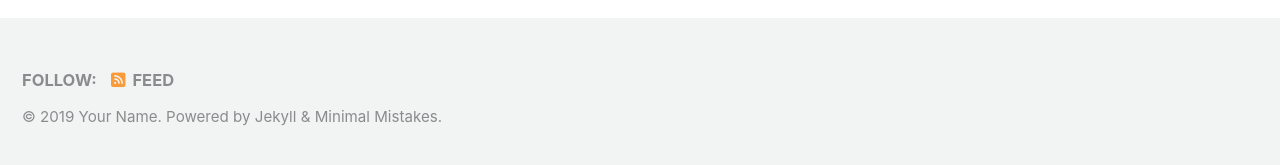
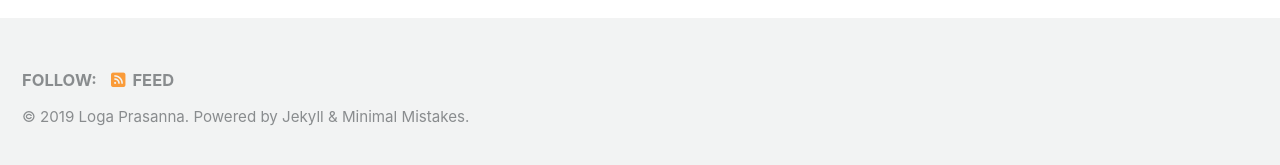
Before and after one commit to Logaprasanna/Logaprasanna.github.io, a Jekyll site: the page built from index.html, in a window 1280 px wide and 900 px high, scrolled down 222 px. Shown: the part 727-892 px from the top of the window. Built offline with Jekyll 4.4.1, drawn with Linux system fonts in a browser that asks for light colours; cached includes are drawn as plain includes; nearby versions of some CDN libraries; the list of posts is cut into pages by our own code; some of the changed text lies outside the part shown.

Commit message:
new github

```diff
--- a/_config.yml
+++ b/_config.yml
@@ -16,11 +16,11 @@ minimal_mistakes_skin    : "default" # "air", "aqua", "contrast", "dark", "dirt"
 
 # Site Settings
 locale                   : "en-US"
-title                    : "Site Title"
+title                    : "Loga Prasanna"
 title_separator          : "-"
 subtitle                 : # site tagline that appears below site title in masthead
-name                     : "Your Name"
-description              : "An amazing website."
+name                     : "Loga Prasanna"
+description              : "Data Science Portfolio"
 url                      : # the base hostname & protocol for your site e.g. "https://mmistakes.github.io"
 baseurl                  : # the subpath of your site, e.g. "/blog"
 repository               : # GitHub username/repo-name e.g. "mmistakes/minimal-mistakes"
@@ -107,10 +107,10 @@ analytics:
 
 # Site Author
 author:
-  name             : "Your Name"
+  name             : "Loga Prasanna"
   avatar           : # path of avatar image, e.g. "/assets/images/bio-photo.jpg"
-  bio              : "I am an **amazing** person."
-  location         : "Somewhere"
+  bio              : "Data Science Portfolio"
+  location         : "Chennai, TamilNadu"
   email            :
   links:
     - label: "Email"
@@ -126,7 +126,7 @@ author:
       icon: "fab fa-fw fa-facebook-square"
       # url: "https://facebook.com/"
     - label: "GitHub"
-      icon: "fab fa-fw fa-github"
+      icon: "Logaprasanna"
       # url: "https://github.com/"
     - label: "Instagram"
       icon: "fab fa-fw fa-instagram"
@@ -292,3 +292,12 @@ defaults:
       comments: # true
       share: true
       related: true
+
+
+  # _pages
+  - scope:
+      path: ""
+      type: pages
+    values:
+      layout: single
+      author_profile: true
```
Also changed, not shown: 1 other file.
